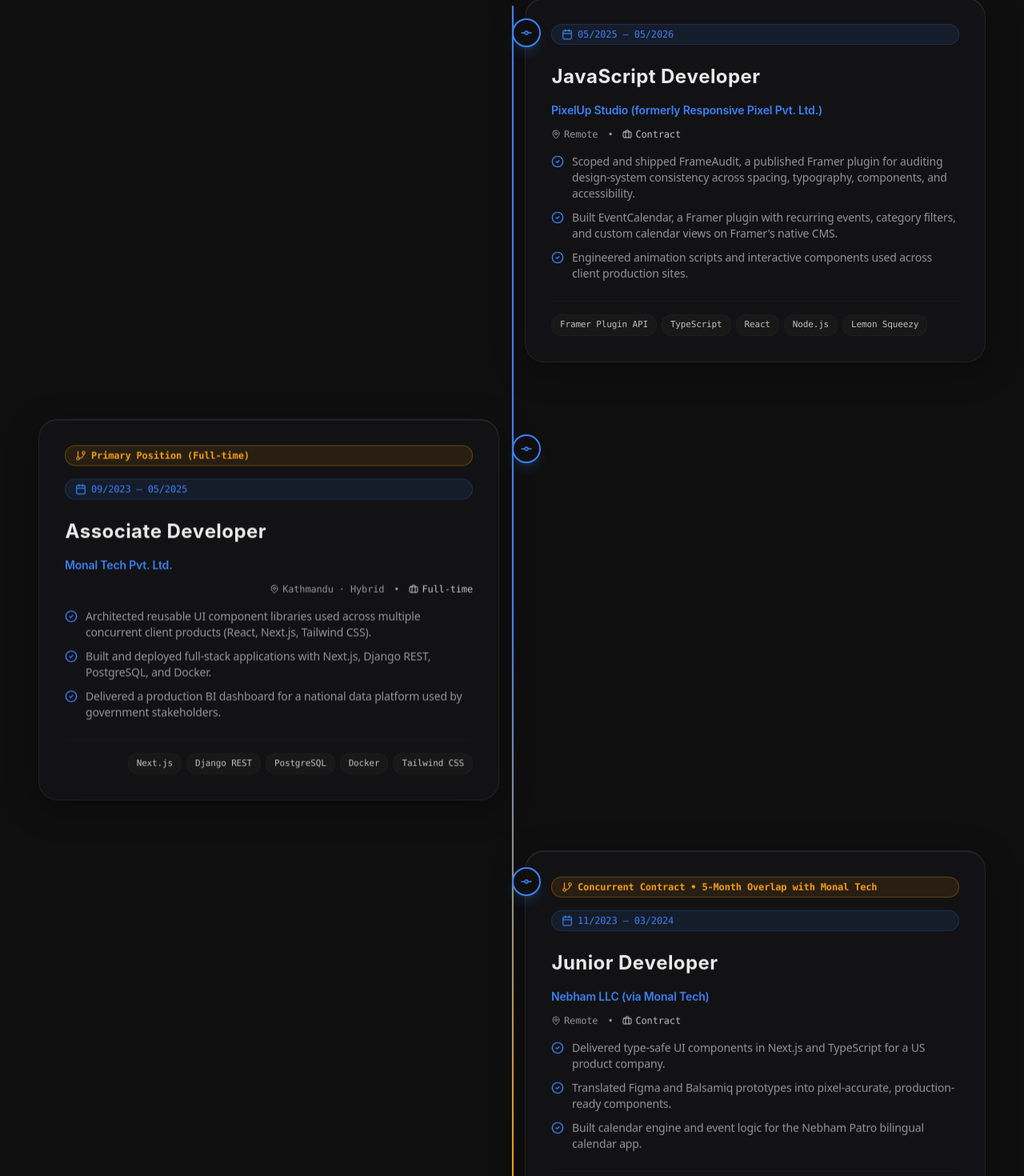
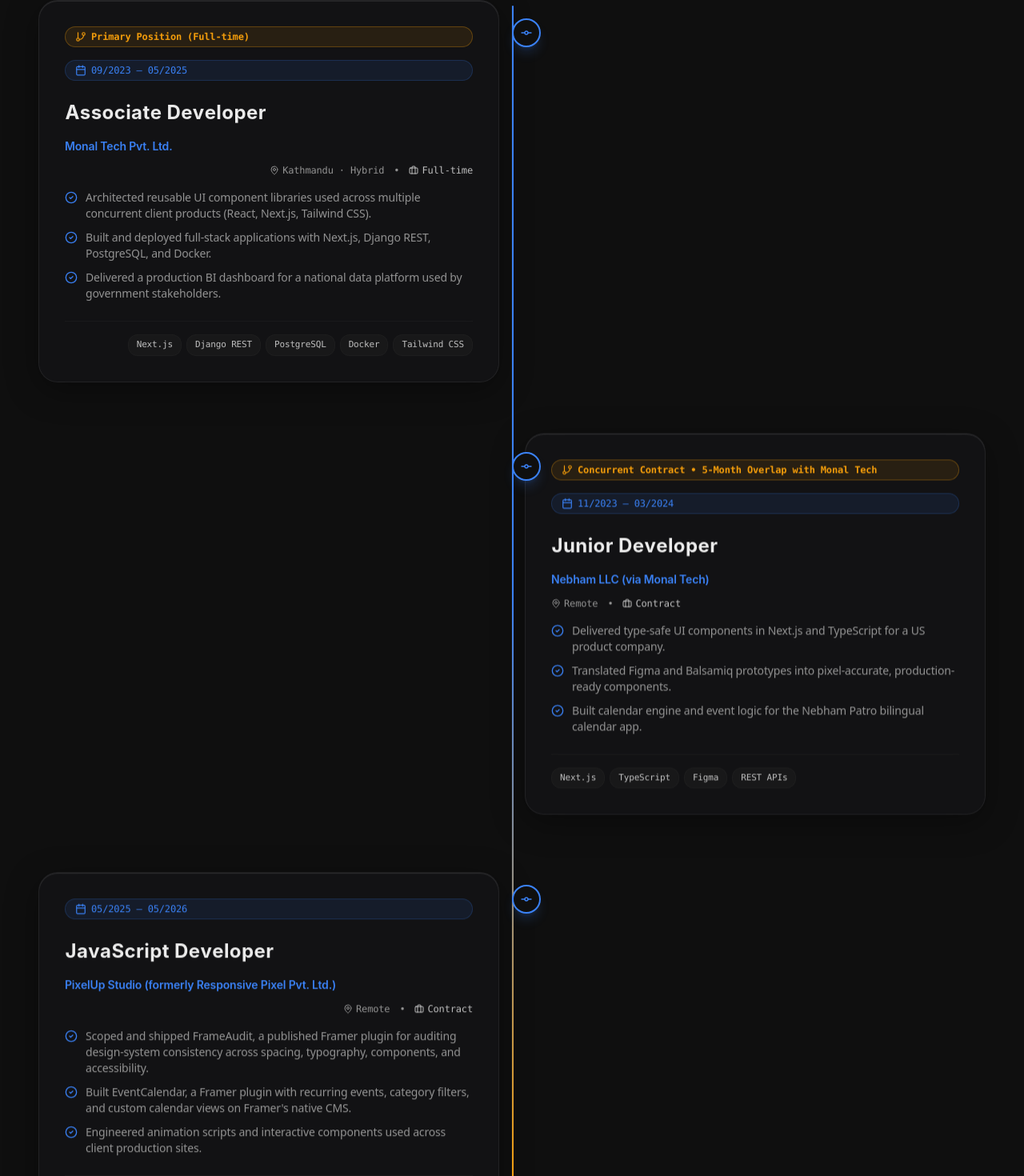
Before and after one commit to Sachit0-0/portfolio-v3, a Next.js app: page / in a window 1280 px wide. Shown: the part 5273-6743 px from the top of the page at 80% size. Built offline with nearby package versions, Linux system fonts and the light colour scheme.

Commit message:
hover updates

```diff
--- a/app/globals.css
+++ b/app/globals.css
@@ -58,6 +58,7 @@
   * {
     @apply border-border;
   }
+
   body {
     @apply bg-background text-foreground;
     font-family: -apple-system, BlinkMacSystemFont, "SF Pro Display", "SF Pro Text", "SF Pro", "Inter", system-ui, sans-serif;
@@ -118,7 +119,7 @@
   -webkit-backdrop-filter: blur(20px) saturate(180%);
   border: 1px solid rgba(0, 0, 0, 0.06);
   box-shadow: 0 8px 30px rgba(0, 0, 0, 0.04), inset 0 1px 0 0 rgba(255, 255, 255, 0.9);
-  transition: background 0.1s ease-out, border-color 0.1s ease-out, box-shadow 0.1s ease-out;
+  transition: background 0.3s cubic-bezier(0.25, 1, 0.5, 1), border-color 0.3s cubic-bezier(0.25, 1, 0.5, 1), box-shadow 0.3s cubic-bezier(0.25, 1, 0.5, 1);
 }
 
 .dark .hero-glass-card {
@@ -127,25 +128,25 @@
   -webkit-backdrop-filter: blur(24px) saturate(190%);
   border: 1px solid rgba(255, 255, 255, 0.07);
   box-shadow: 0 10px 40px rgba(0, 0, 0, 0.35), inset 0 1px 0 0 rgba(255, 255, 255, 0.1);
-  transition: background 0.1s ease-out, border-color 0.1s ease-out, box-shadow 0.1s ease-out;
+  transition: background 0.3s cubic-bezier(0.25, 1, 0.5, 1), border-color 0.3s cubic-bezier(0.25, 1, 0.5, 1), box-shadow 0.3s cubic-bezier(0.25, 1, 0.5, 1);
 }
 
 .hero-glass-card:hover,
 .hero-glass-card.is-active {
-  background: rgba(255, 255, 255, 0.98) !important;
+  background: rgba(255, 255, 255, 0.96) !important;
   backdrop-filter: blur(30px) saturate(200%) !important;
   -webkit-backdrop-filter: blur(30px) saturate(200%) !important;
-  border-color: hsl(var(--primary) / 0.6) !important;
-  box-shadow: 0 25px 60px -10px rgba(0, 0, 0, 0.2), 0 0 25px -5px hsl(var(--primary) / 0.3), inset 0 1px 0 0 rgba(255, 255, 255, 1) !important;
+  border-color: hsl(var(--primary) / 0.5) !important;
+  box-shadow: 0 25px 60px -10px rgba(0, 0, 0, 0.18), 0 0 25px -5px hsl(var(--primary) / 0.25), inset 0 1px 0 0 rgba(255, 255, 255, 1) !important;
 }
 
 .dark .hero-glass-card:hover,
 .dark .hero-glass-card.is-active {
-  background: rgba(16, 16, 20, 0.96) !important;
+  background: rgba(16, 16, 20, 0.94) !important;
   backdrop-filter: blur(32px) saturate(200%) !important;
   -webkit-backdrop-filter: blur(32px) saturate(200%) !important;
-  border-color: hsl(var(--primary) / 0.7) !important;
-  box-shadow: 0 30px 70px -12px rgba(0, 0, 0, 0.85), 0 0 30px -5px hsl(var(--primary) / 0.4), inset 0 1px 0 0 rgba(255, 255, 255, 0.25) !important;
+  border-color: hsl(var(--primary) / 0.6) !important;
+  box-shadow: 0 30px 70px -12px rgba(0, 0, 0, 0.8), 0 0 30px -5px hsl(var(--primary) / 0.35), inset 0 1px 0 0 rgba(255, 255, 255, 0.25) !important;
 }
 
 .ios-pill {
@@ -212,14 +213,17 @@
   overflow: hidden;
 }
 
-.split-word > span {
+.split-word>span {
   display: inline-block;
   will-change: transform, opacity;
 }
 
 /* ── Reduced motion ──────────────────────────────────────────────── */
 @media (prefers-reduced-motion: reduce) {
-  *, *::before, *::after {
+
+  *,
+  *::before,
+  *::after {
     animation-duration: 0.01ms !important;
     animation-iteration-count: 1 !important;
     transition-duration: 0.01ms !important;
--- a/components/experience.tsx
+++ b/components/experience.tsx
@@ -16,23 +16,6 @@
 
 /* ── Timeline Data ────────────────────────────────────────────────── */
 const experienceItems = [
-  {
-    id: "pixelup",
-    title: "JavaScript Developer",
-    company: "PixelUp Studio (formerly Responsive Pixel Pvt. Ltd.)",
-    type: "Contract",
-    location: "Remote",
-    period: "05/2025 — 05/2026",
-    side: "right",
-    isConcurrent: false,
-    overlapInfo: null,
-    bullets: [
-      "Scoped and shipped FrameAudit, a published Framer plugin for auditing design-system consistency across spacing, typography, components, and accessibility.",
-      "Built EventCalendar, a Framer plugin with recurring events, category filters, and custom calendar views on Framer's native CMS.",
-      "Engineered animation scripts and interactive components used across client production sites.",
-    ],
-    tech: ["Framer Plugin API", "TypeScript", "React", "Node.js", "Lemon Squeezy"],
-  },
   {
     id: "monal",
     title: "Associate Developer",
@@ -66,6 +49,23 @@
       "Built calendar engine and event logic for the Nebham Patro bilingual calendar app.",
     ],
     tech: ["Next.js", "TypeScript", "Figma", "REST APIs"],
+  },
+  {
+    id: "pixelup",
+    title: "JavaScript Developer",
+    company: "PixelUp Studio (formerly Responsive Pixel Pvt. Ltd.)",
+    type: "Contract",
+    location: "Remote",
+    period: "05/2025 — 05/2026",
+    side: "left",
+    isConcurrent: false,
+    overlapInfo: null,
+    bullets: [
+      "Scoped and shipped FrameAudit, a published Framer plugin for auditing design-system consistency across spacing, typography, components, and accessibility.",
+      "Built EventCalendar, a Framer plugin with recurring events, category filters, and custom calendar views on Framer's native CMS.",
+      "Engineered animation scripts and interactive components used across client production sites.",
+    ],
+    tech: ["Framer Plugin API", "TypeScript", "React", "Node.js", "Lemon Squeezy"],
   },
 ];
 
--- a/components/hero-section.tsx
+++ b/components/hero-section.tsx
@@ -31,7 +31,7 @@
   const isInView = useInView(ref, { once: true });
   const [activeCard, setActiveCard] = useState<number | null>(null);
 
-  // ── Mouse Parallax Motion ──
+
   const mouseX = useMotionValue(0);
   const mouseY = useMotionValue(0);
 
@@ -222,8 +222,7 @@
             >
               {/* Card 1: Terminal Status — Slow scroll speed */}
               <motion.div
-                className={`absolute top-14 left-6 2xl:left-10 ${
-                  activeCard === 1 ? "z-50" : activeCard !== null ? "z-10" : "z-20"
+                className={`absolute top-14 left-6 2xl:left-10 ${activeCard === 1 ? "z-50" : activeCard !== null ? "z-10" : "z-20"
                   }`}
                 style={{
                   x: card1ParallaxX,
@@ -242,10 +241,9 @@
                     }
                     : {}
                 }
-                transition={{ type: "spring", stiffness: 700, damping: 32, mass: 0.5 }}
+                transition={{ type: "spring", stiffness: 220, damping: 26, mass: 0.7 }}
               >
-                <Card className={`w-72 2xl:w-84 3xl:w-96 4xl:w-[26rem] hero-glass-card rounded-2xl ${
-                  activeCard === 1 ? "is-active ring-2 ring-primary/60 shadow-2xl shadow-primary/30" : ""
+                <Card className={`w-72 2xl:w-84 3xl:w-96 4xl:w-[26rem] hero-glass-card rounded-2xl ${activeCard === 1 ? "is-active ring-2 ring-primary/60 shadow-2xl shadow-primary/30" : ""
                   }`}>
                   <CardContent className="p-4 2xl:p-5">
                     <div className="flex items-center gap-2 mb-3 pb-2 border-b border-border/30">
@@ -280,8 +278,7 @@
 
               {/* Card 2: Profile Card — Fastest scroll speed (foreground feel) */}
               <motion.div
-                className={`absolute top-[14%] right-0 ${
-                  activeCard === 2 ? "z-50" : activeCard !== null ? "z-10" : "z-30"
+                className={`absolute top-[14%] right-0 ${activeCard === 2 ? "z-50" : activeCard !== null ? "z-10" : "z-30"
                   }`}
                 style={{
                   x: card2ParallaxX,
@@ -300,10 +297,9 @@
                     }
                     : {}
                 }
-                transition={{ type: "spring", stiffness: 700, damping: 32, mass: 0.5 }}
+                transition={{ type: "spring", stiffness: 220, damping: 26, mass: 0.7 }}
               >
-                <Card className={`w-80 2xl:w-96 3xl:w-[26rem] 4xl:w-[28rem] hero-glass-card rounded-2xl overflow-hidden group ${
-                  activeCard === 2 ? "is-active ring-2 ring-primary/60 shadow-2xl shadow-primary/30" : ""
+                <Card className={`w-80 2xl:w-96 3xl:w-[26rem] 4xl:w-[28rem] hero-glass-card rounded-2xl overflow-hidden group ${activeCard === 2 ? "is-active ring-2 ring-primary/60 shadow-2xl shadow-primary/30" : ""
                   }`}>
                   <CardContent className="p-6 text-center">
                     <div className="relative w-24 h-24 2xl:w-28 2xl:h-28 mx-auto mb-4 rounded-full p-1 bg-gradient-to-br from-primary via-border to-primary/40 shadow-xl group-hover:scale-105 transition-transform duration-300">
@@ -354,8 +350,7 @@
 
               {/* Card 3: Technical Stack — Slowest scroll */}
               <motion.div
-                className={`absolute bottom-4 left-6 2xl:left-10 ${
-                  activeCard === 3 ? "z-50" : activeCard !== null ? "z-10" : "z-20"
+                className={`absolute bottom-4 left-6 2xl:left-10 ${activeCard === 3 ? "z-50" : activeCard !== null ? "z-10" : "z-20"
                   }`}
                 style={{
                   x: card3ParallaxX,
@@ -374,10 +369,9 @@
                     }
                     : {}
                 }
-                transition={{ type: "spring", stiffness: 700, damping: 32, mass: 0.5 }}
+                transition={{ type: "spring", stiffness: 220, damping: 26, mass: 0.7 }}
               >
-                <Card className={`w-80 2xl:w-96 3xl:w-[26rem] 4xl:w-[28rem] hero-glass-card rounded-2xl overflow-hidden ${
-                  activeCard === 3 ? "is-active ring-2 ring-primary/60 shadow-2xl shadow-primary/30" : ""
+                <Card className={`w-80 2xl:w-96 3xl:w-[26rem] 4xl:w-[28rem] hero-glass-card rounded-2xl overflow-hidden ${activeCard === 3 ? "is-active ring-2 ring-primary/60 shadow-2xl shadow-primary/30" : ""
                   }`}>
                   <CardContent className="p-5 2xl:p-6 space-y-3.5">
                     <div className="flex items-center justify-between pb-2.5 border-b border-border/40">
```
Lines whose indentation alone changed are shown as unchanged.
